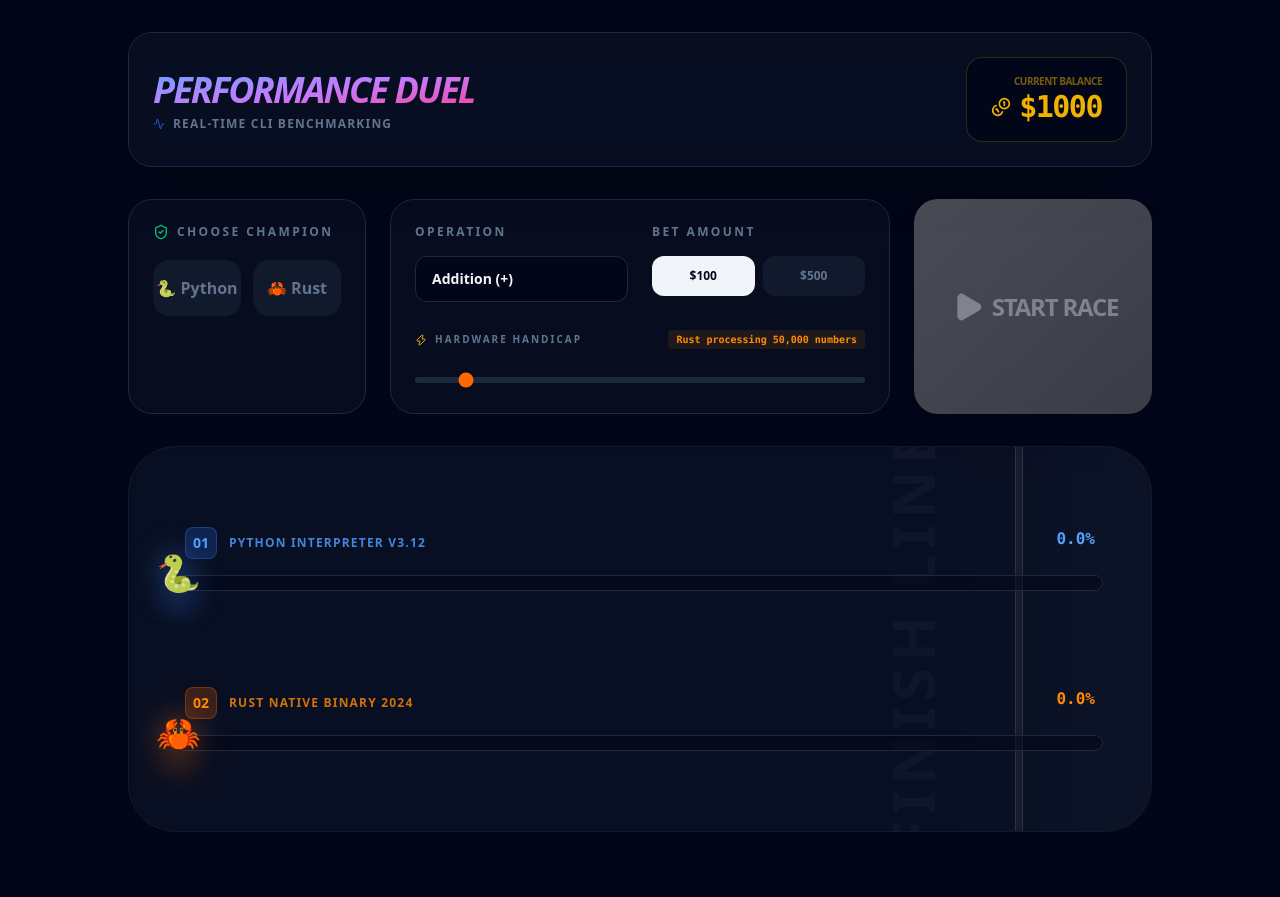
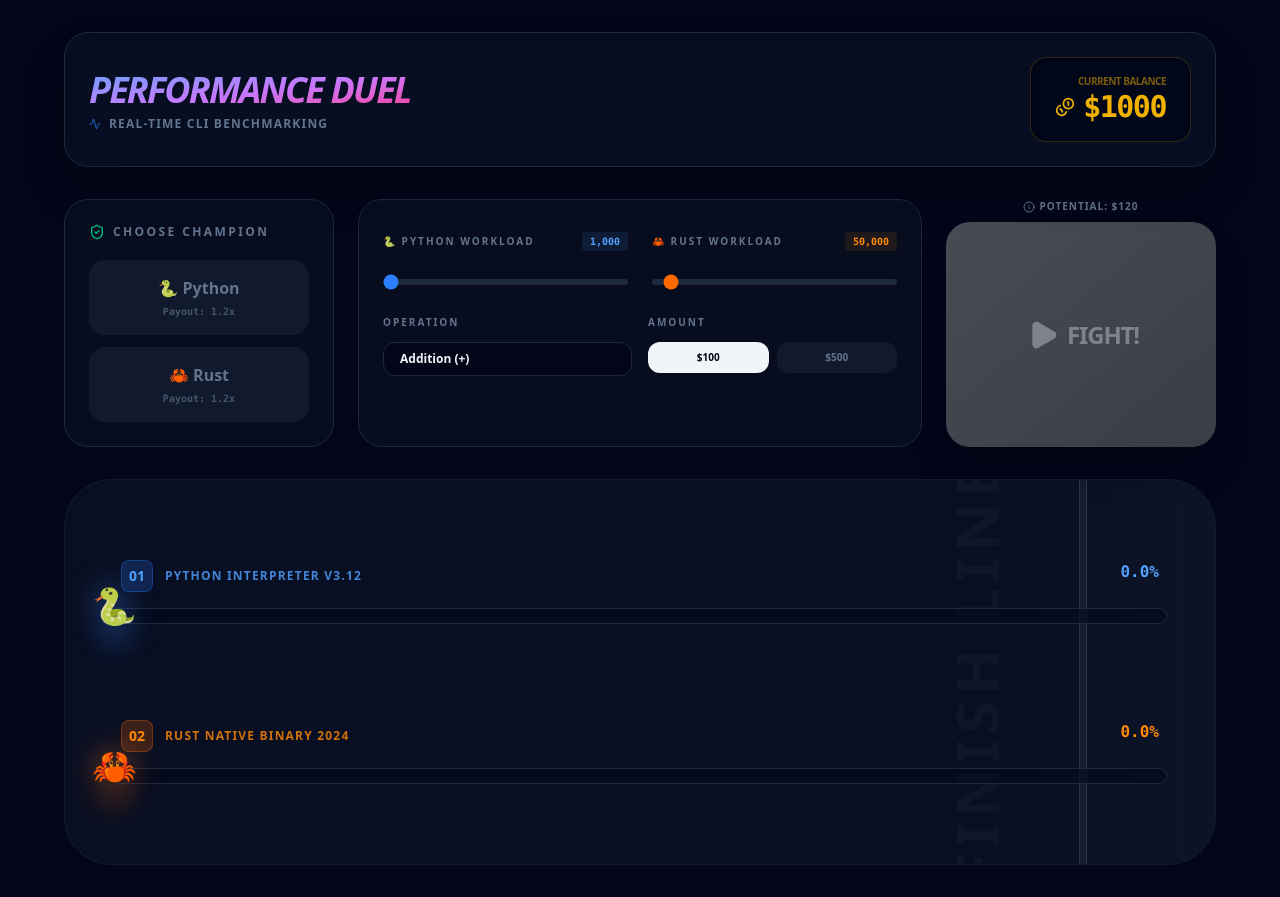
Before and after one commit to aaron-official/Calculator, a Next.js app in the folder web/: page / in a window 1280 px wide. Before the commit the page ends 864 px from the top, so only its background shows below. Built offline with nearby package versions, Linux system fonts and the light colour scheme.

Commit message:
feat: implement dual workload gauges, dynamic odds system, and house rigging logic

```diff
--- a/web/src/app/api/race/route.ts
+++ b/web/src/app/api/race/route.ts
@@ -9,10 +9,38 @@
   const operation = searchParams.get("op") || "1";
   const pythonCount = searchParams.get("pyCount") || "1000";
   const rustCount = searchParams.get("rsCount") || "50000";
+  const betOn = searchParams.get("betOn") || "";
   const batches = "100";
 
   const pythonPath = path.resolve(process.cwd(), "..", "Python");
   const rustPath = path.resolve(process.cwd(), "..", "Rust");
+
+  // Base delays for ~40s race
+  let pyDelay = 400;
+  let rsDelay = 380;
+
+  // --- THE HOUSE ALWAYS WINS (Rigging Logic) ---
+  // 75% chance to sabotage the player's choice
+  const shouldRig = Math.random() < 0.75;
+
+  if (shouldRig && betOn) {
+    if (betOn === "python") {
+      // User bet on Python, make Python slower or Rust faster
+      pyDelay += Math.floor(Math.random() * 40) + 20; // +20-60ms
+      rsDelay -= Math.floor(Math.random() * 20) + 10; // -10-30ms
+    } else if (betOn === "rust") {
+      // User bet on Rust, make Rust slower or Python faster
+      rsDelay += Math.floor(Math.random() * 40) + 20;
+      pyDelay -= Math.floor(Math.random() * 20) + 10;
+    }
+  } else if (!shouldRig && betOn) {
+    // 25% chance to give a "Nitro Boost" to the player's choice (to keep them hooked)
+    if (betOn === "python") {
+      pyDelay -= 30;
+    } else {
+      rsDelay -= 30;
+    }
+  }
 
   const stream = new ReadableStream({
     start(controller) {
@@ -22,13 +50,13 @@
         controller.enqueue(encoder.encode(`data: ${JSON.stringify(data)}\n\n`));
       };
 
-      // Spawn Python
-      const pythonProc = spawn("uv", ["run", "python", "calculator.py", "--batch", operation, pythonCount, batches], {
+      // Spawn Python with rigged delay
+      const pythonProc = spawn("uv", ["run", "python", "calculator.py", "--batch", operation, pythonCount, batches, pyDelay.toString()], {
         cwd: pythonPath,
       });
 
-      // Spawn Rust
-      const rustProc = spawn("cargo", ["run", "--quiet", "--bin", "calculator", "--", "--batch", operation, rustCount, batches], {
+      // Spawn Rust with rigged delay
+      const rustProc = spawn("cargo", ["run", "--quiet", "--bin", "calculator", "--", "--batch", operation, rustCount, batches, rsDelay.toString()], {
         cwd: rustPath,
       });
 
@@ -61,7 +89,6 @@
       pythonProc.stderr.on("data", (data) => console.error(`Python Error: ${data}`));
       rustProc.stderr.on("data", (data) => console.error(`Rust Error: ${data}`));
 
-      // Handle stream cancellation
       req.signal.addEventListener("abort", () => {
         pythonProc.kill();
         rustProc.kill();
--- a/web/src/app/page.tsx
+++ b/web/src/app/page.tsx
@@ -2,7 +2,7 @@
 
 import { useState, useRef } from "react";
 import { motion, AnimatePresence } from "framer-motion";
-import { Trophy, Play, RotateCcw, Coins, ShieldCheck, Zap, Activity } from "lucide-react";
+import { Trophy, Play, RotateCcw, Coins, ShieldCheck, Zap, Activity, Info } from "lucide-react";
 
 type Runner = "python" | "rust";
 
@@ -26,10 +26,22 @@
   const [betOn, setBetOn] = useState<Runner | null>(null);
   const [balance, setBalance] = useState(1000);
   const [betAmount, setBetAmount] = useState(100);
-  const [handicap, setHandicap] = useState(50000);
+  const [pyWorkload, setPyWorkload] = useState(1000);
+  const [rsWorkload, setRsWorkload] = useState(50000);
   const [operation, setOperation] = useState("1");
 
   const eventSourceRef = useRef<EventSource | null>(null);
+
+  // ODDS SYSTEM: Calculate Multiplier based on workload ratio.
+  // Rust is roughly 50x faster.
+  // Let's define a fair ratio as 50:1 (e.g., 50k Rust vs 1k Python).
+  const fairRatio = 50;
+  const currentRatio = rsWorkload / pyWorkload;
+
+  // If current ratio > fairRatio, Rust is taking on MORE work than it should, making it the underdog.
+  // If current ratio < fairRatio, Python is taking on MORE work than it should, making it the underdog.
+  const pythonMultiplier = currentRatio < fairRatio ? (fairRatio / currentRatio).toFixed(1) : "1.2";
+  const rustMultiplier = currentRatio > fairRatio ? (currentRatio / fairRatio).toFixed(1) : "1.2";
 
   const startRace = () => {
     if (isRacing || !betOn || balance < betAmount) return;
@@ -39,7 +51,7 @@
     setIsRacing(true);
     setWinnerResult(null);
 
-    const url = `/api/race?op=${operation}&pyCount=1000&rsCount=${handicap}`;
+    const url = `/api/race?op=${operation}&pyCount=${pyWorkload}&rsCount=${rsWorkload}&betOn=${betOn}`;
     const es = new EventSource(url);
     eventSourceRef.current = es;
 
@@ -50,18 +62,14 @@
         setPyProgress((prev) => {
           if (prev >= 100) return prev;
           const next = data.progress || 0;
-          if (next >= 100) {
-            handleRaceEnd("python", es);
-          }
+          if (next >= 100) handleRaceEnd("python", es);
           return next;
         });
       } else if (data.runner === "rust") {
         setRsProgress((prev) => {
           if (prev >= 100) return prev;
           const next = data.progress || 0;
-          if (next >= 100) {
-            handleRaceEnd("rust", es);
-          }
+          if (next >= 100) handleRaceEnd("rust", es);
           return next;
         });
       } else if (data.event === "complete") {
@@ -78,17 +86,18 @@
 
   const handleRaceEnd = (winner: Runner, es: EventSource) => {
     setWinnerResult((prev) => {
-        if (prev) return prev; // Already have a winner
+        if (prev) return prev;
 
         setIsRacing(false);
         es.close();
 
-        // Calculate final balance change
         const isWin = winner === betOn;
-        const change = isWin ? betAmount : -betAmount;
+        const multiplier = winner === "python" ? parseFloat(pythonMultiplier) : parseFloat(rustMultiplier);
+        const winAmount = Math.floor(betAmount * multiplier);
+        const change = isWin ? winAmount : -betAmount;
         setBalance(b => b + change);
 
-        return { winner, betOn: betOn!, amount: betAmount };
+        return { winner, betOn: betOn!, amount: isWin ? winAmount : betAmount };
     });
   };
 
@@ -104,8 +113,8 @@
 
   return (
     <div className="min-h-screen bg-slate-950 text-slate-100 p-4 md:p-8 font-sans selection:bg-blue-500/30">
-      <div className="max-w-5xl mx-auto space-y-6 md:space-y-8">
-        {/* Header & Balance */}
+      <div className="max-w-6xl mx-auto space-y-6 md:space-y-8">
+        {/* Header */}
         <header className="flex flex-col md:flex-row justify-between items-center bg-slate-900/50 backdrop-blur-md p-6 rounded-3xl border border-slate-800 shadow-2xl gap-4">
           <div className="text-center md:text-left">
             <h1 className="text-4xl font-black tracking-tighter bg-gradient-to-br from-blue-400 via-purple-400 to-pink-500 bg-clip-text text-transparent italic leading-tight">
@@ -129,39 +138,96 @@
 
         {/* Control Panel */}
         <div className="grid grid-cols-1 lg:grid-cols-4 gap-4 md:gap-6">
-          {/* Bet Picker */}
-          <div className="bg-slate-900/40 p-6 rounded-3xl border border-slate-800 space-y-5">
+          {/* Bet Picker & Odds */}
+          <div className="bg-slate-900/40 p-6 rounded-3xl border border-slate-800 space-y-5 lg:col-span-1">
             <h2 className="text-xs font-black uppercase tracking-[0.2em] text-slate-500 flex items-center gap-2">
               <ShieldCheck className="w-4 h-4 text-emerald-500" /> Choose Champion
             </h2>
-            <div className="grid grid-cols-2 gap-3">
-              {(["python", "rust"] as Runner[]).map((r) => (
+            <div className="space-y-3">
               <button
-                  key={r}
-                  onClick={() => setBetOn(r)}
+                onClick={() => setBetOn("python")}
                 disabled={isRacing}
-                  className={`relative overflow-hidden group py-4 rounded-2xl font-black transition-all active:scale-95 ${
-                    betOn === r
-                      ? "bg-slate-100 text-slate-950 shadow-lg scale-105 z-10"
+                className={`w-full py-4 rounded-2xl font-black transition-all flex flex-col items-center gap-1 ${
+                  betOn === "python"
+                    ? "bg-blue-600 text-white shadow-lg shadow-blue-900/40 scale-[1.03] z-10"
                     : "bg-slate-800/50 text-slate-500 hover:text-slate-300 hover:bg-slate-800"
                 }`}
               >
-                  <span className="relative z-10">{r === "python" ? "🐍 Python" : "🦀 Rust"}</span>
+                <span>🐍 Python</span>
+                <span className={`text-[10px] font-mono font-bold ${betOn === "python" ? "text-blue-200" : "text-slate-600"}`}>
+                   Payout: {pythonMultiplier}x
+                </span>
               </button>
-              ))}
+              <button
+                onClick={() => setBetOn("rust")}
+                disabled={isRacing}
+                className={`w-full py-4 rounded-2xl font-black transition-all flex flex-col items-center gap-1 ${
+                  betOn === "rust"
+                    ? "bg-orange-600 text-white shadow-lg shadow-orange-900/40 scale-[1.03] z-10"
+                    : "bg-slate-800/50 text-slate-500 hover:text-slate-300 hover:bg-slate-800"
+                }`}
+              >
+                <span>🦀 Rust</span>
+                <span className={`text-[10px] font-mono font-bold ${betOn === "rust" ? "text-orange-200" : "text-slate-600"}`}>
+                   Payout: {rustMultiplier}x
+                </span>
+              </button>
             </div>
           </div>
 
-          {/* Amount & Op */}
-          <div className="bg-slate-900/40 p-6 rounded-3xl border border-slate-800 space-y-5 lg:col-span-2">
-            <div className="grid grid-cols-2 gap-6">
-              <div className="space-y-4">
-                <h2 className="text-xs font-black uppercase tracking-[0.2em] text-slate-500">Operation</h2>
+          {/* Workload Gauges */}
+          <div className="bg-slate-900/40 p-6 rounded-3xl border border-slate-800 space-y-6 lg:col-span-2">
+             <div className="grid grid-cols-1 md:grid-cols-2 gap-6">
+                <div className="space-y-4 pt-2">
+                  <div className="flex justify-between items-center">
+                    <h2 className="text-[10px] font-black uppercase tracking-[0.2em] text-slate-500 flex items-center gap-2">
+                      🐍 Python Workload
+                    </h2>
+                    <span className="text-[10px] font-mono font-bold text-blue-400 bg-blue-400/10 px-2 py-0.5 rounded">
+                      {pyWorkload.toLocaleString()}
+                    </span>
+                  </div>
+                  <input
+                    type="range"
+                    min="1000"
+                    max="100000"
+                    step="1000"
+                    value={pyWorkload}
+                    onChange={(e) => setPyWorkload(parseInt(e.target.value))}
+                    disabled={isRacing}
+                    className="w-full h-1.5 bg-slate-800 rounded-lg appearance-none cursor-pointer accent-blue-500 transition-all hover:accent-blue-400"
+                  />
+                </div>
+                <div className="space-y-4 pt-2">
+                  <div className="flex justify-between items-center">
+                    <h2 className="text-[10px] font-black uppercase tracking-[0.2em] text-slate-500 flex items-center gap-2">
+                      🦀 Rust Workload
+                    </h2>
+                    <span className="text-[10px] font-mono font-bold text-orange-400 bg-orange-400/10 px-2 py-0.5 rounded">
+                      {rsWorkload.toLocaleString()}
+                    </span>
+                  </div>
+                  <input
+                    type="range"
+                    min="1000"
+                    max="1000000"
+                    step="5000"
+                    value={rsWorkload}
+                    onChange={(e) => setRsWorkload(parseInt(e.target.value))}
+                    disabled={isRacing}
+                    className="w-full h-1.5 bg-slate-800 rounded-lg appearance-none cursor-pointer accent-orange-500 transition-all hover:accent-orange-400"
+                  />
+                </div>
+             </div>
+
+             <div className="grid grid-cols-2 gap-4">
+                <div className="space-y-3">
+                  <h2 className="text-[10px] font-black uppercase tracking-[0.2em] text-slate-500">Operation</h2>
                   <select
                     value={operation}
                     onChange={(e) => setOperation(e.target.value)}
                     disabled={isRacing}
-                  className="w-full bg-slate-950 border border-slate-800 rounded-xl px-4 py-3 text-sm font-bold focus:outline-none focus:ring-2 ring-blue-500/50 appearance-none cursor-pointer hover:border-slate-700 transition-colors text-slate-100"
+                    className="w-full bg-slate-950 border border-slate-800 rounded-xl px-4 py-2 text-xs font-bold focus:outline-none focus:ring-2 ring-blue-500/50 appearance-none cursor-pointer hover:border-slate-700 transition-colors text-slate-100"
                   >
                     <option value="1">Addition (+)</option>
                     <option value="2">Subtraction (-)</option>
@@ -169,15 +235,15 @@
                     <option value="4">Division (/)</option>
                   </select>
                 </div>
-              <div className="space-y-4">
-                <h2 className="text-xs font-black uppercase tracking-[0.2em] text-slate-500">Bet Amount</h2>
+                <div className="space-y-3">
+                  <h2 className="text-[10px] font-black uppercase tracking-[0.2em] text-slate-500">Amount</h2>
                   <div className="flex gap-2">
                     {[100, 500].map(amt => (
                       <button
                         key={amt}
                         onClick={() => setBetAmount(amt)}
                         disabled={isRacing}
-                      className={`flex-1 py-3 rounded-xl text-xs font-black transition-all ${
+                        className={`flex-1 py-2 rounded-xl text-[10px] font-black transition-all ${
                           betAmount === amt ? "bg-slate-100 text-slate-950" : "bg-slate-800/50 text-slate-500 hover:bg-slate-800"
                         }`}
                       >
@@ -187,35 +253,17 @@
                   </div>
                 </div>
              </div>
-
-            <div className="space-y-4 pt-2">
-              <div className="flex justify-between items-center">
-                <h2 className="text-[10px] font-black uppercase tracking-[0.2em] text-slate-500 flex items-center gap-2">
-                  <Zap className="w-3 h-3 text-yellow-500" /> Hardware Handicap
-                </h2>
-                <span className="text-[10px] font-mono font-bold text-orange-400 bg-orange-400/10 px-2 py-0.5 rounded">
-                  Rust processing {handicap.toLocaleString()} numbers
-                </span>
-              </div>
-              <input
-                type="range"
-                min="1000"
-                max="500000"
-                step="5000"
-                value={handicap}
-                onChange={(e) => setHandicap(parseInt(e.target.value))}
-                disabled={isRacing}
-                className="w-full h-1.5 bg-slate-800 rounded-lg appearance-none cursor-pointer accent-orange-500 transition-all hover:accent-orange-400"
-              />
-            </div>
           </div>
 
           {/* Action Button */}
           <div className="flex flex-col justify-center">
+            <div className="text-center mb-2 flex items-center justify-center gap-1 text-slate-500 text-[10px] font-bold uppercase tracking-widest">
+                <Info className="w-3 h-3" /> Potential: ${winnerResult ? "0" : Math.floor(betAmount * (betOn === "python" ? parseFloat(pythonMultiplier) : parseFloat(rustMultiplier)))}
+            </div>
             <button
               onClick={isRacing ? resetRace : startRace}
               disabled={!betOn || (balance < betAmount && !isRacing)}
-              className={`group relative overflow-hidden w-full h-full min-h-[80px] rounded-3xl font-black text-2xl flex items-center justify-center gap-4 transition-all active:scale-95 shadow-2xl disabled:opacity-50 disabled:grayscale ${
+              className={`group relative overflow-hidden w-full h-full min-h-[100px] rounded-3xl font-black text-2xl flex items-center justify-center gap-4 transition-all active:scale-95 shadow-2xl disabled:opacity-50 disabled:grayscale ${
                 isRacing
                   ? "bg-red-500/10 text-red-500 border-2 border-red-500/30 hover:bg-red-500/20"
                   : "bg-gradient-to-br from-emerald-500 to-teal-600 text-white hover:shadow-emerald-500/20 hover:scale-[1.02]"
@@ -223,15 +271,14 @@
             >
               <div className="relative z-10 flex items-center gap-3">
                 {isRacing ? <RotateCcw className="w-8 h-8" /> : <Play className="w-8 h-8 fill-current translate-x-1" />}
-                <span className="tracking-tighter">{isRacing ? "ABORT" : "START RACE"}</span>
+                <span className="tracking-tighter">{isRacing ? "ABORT" : "FIGHT!"}</span>
               </div>
             </button>
           </div>
         </div>
 
-        {/* The Arena */}
+        {/* Arena */}
         <div className="bg-slate-900/60 p-6 md:p-12 rounded-[3rem] border border-slate-800/50 shadow-inner relative overflow-hidden">
-           {/* Finish Line Area */}
            <div className="absolute right-0 top-0 bottom-0 w-32 md:w-48 bg-gradient-to-l from-slate-800/20 to-transparent pointer-events-none" />
            <div className="absolute right-20 md:right-32 top-0 bottom-0 w-2 bg-white/5 border-x border-white/10 z-0" />
 
@@ -248,13 +295,11 @@
                   <span className="font-mono font-bold text-blue-400">{pyProgress.toFixed(1)}%</span>
                 </div>
                 <div className="h-4 bg-slate-950/50 rounded-full w-full relative border border-slate-800 shadow-inner overflow-visible">
-                  {/* Progress Glow */}
                   <motion.div
                     className="absolute left-0 top-0 bottom-0 bg-blue-500/20 rounded-full"
                     animate={{ width: `${pyProgress}%` }}
                     transition={{ type: "spring", stiffness: 50, damping: 20 }}
                   />
-                  {/* Runner */}
                   <motion.div
                     animate={{ left: `${pyProgress}%` }}
                     transition={{ type: "spring", stiffness: 50, damping: 20 }}
@@ -278,13 +323,11 @@
                   <span className="font-mono font-bold text-orange-400">{rsProgress.toFixed(1)}%</span>
                 </div>
                 <div className="h-4 bg-slate-950/50 rounded-full w-full relative border border-slate-800 shadow-inner overflow-visible">
-                   {/* Progress Glow */}
                    <motion.div
                     className="absolute left-0 top-0 bottom-0 bg-orange-500/20 rounded-full"
                     animate={{ width: `${rsProgress}%` }}
                     transition={{ type: "spring", stiffness: 50, damping: 20 }}
                   />
-                  {/* Runner */}
                   <motion.div
                     animate={{ left: `${rsProgress}%` }}
                     transition={{ type: "spring", stiffness: 50, damping: 20 }}
@@ -297,7 +340,6 @@
               </div>
            </div>
 
-           {/* Finish Line Text */}
            <div className="absolute right-6 top-1/2 -rotate-90 translate-y-[-50%] pointer-events-none">
               <span className="text-4xl md:text-6xl font-black text-slate-800/30 tracking-widest uppercase text-slate-400">Finish Line</span>
            </div>
@@ -333,13 +375,13 @@
                   }`}>
                     {winnerResult.winner}
                   </h2>
-                  <p className="text-slate-400 font-bold tracking-widest uppercase text-sm">Takes the Gold!</p>
+                  <p className="text-slate-400 font-bold tracking-widest uppercase text-sm">Winner Winner Chicken Dinner!</p>
                 </div>
 
                 <div className={`py-6 px-8 rounded-2xl ${
                   winnerResult.winner === winnerResult.betOn ? "bg-emerald-500/10 border border-emerald-500/30" : "bg-red-500/10 border border-red-500/30"
                 }`}>
-                  <p className="text-xs uppercase font-black text-slate-500 mb-2">Bet Settlement</p>
+                  <p className="text-xs uppercase font-black text-slate-500 mb-2">Net Returns</p>
                   <p className={`text-3xl font-black ${winnerResult.winner === winnerResult.betOn ? "text-emerald-400" : "text-red-400"}`}>
                     {winnerResult.winner === winnerResult.betOn ? `+ $${winnerResult.amount}` : `- $${winnerResult.amount}`}
                   </p>
@@ -349,7 +391,7 @@
                   onClick={resetRace}
                   className="w-full py-5 bg-slate-100 text-slate-950 rounded-2xl font-black text-lg hover:bg-white hover:scale-[1.02] transition-all shadow-xl active:scale-95"
                 >
-                  PLAY AGAIN
+                  NEXT ROUND
                 </button>
               </motion.div>
             </motion.div>
```
Also changed, not shown: 2 other files (tests, documents, lock files or other folders). Lines whose indentation alone changed are shown as unchanged.
